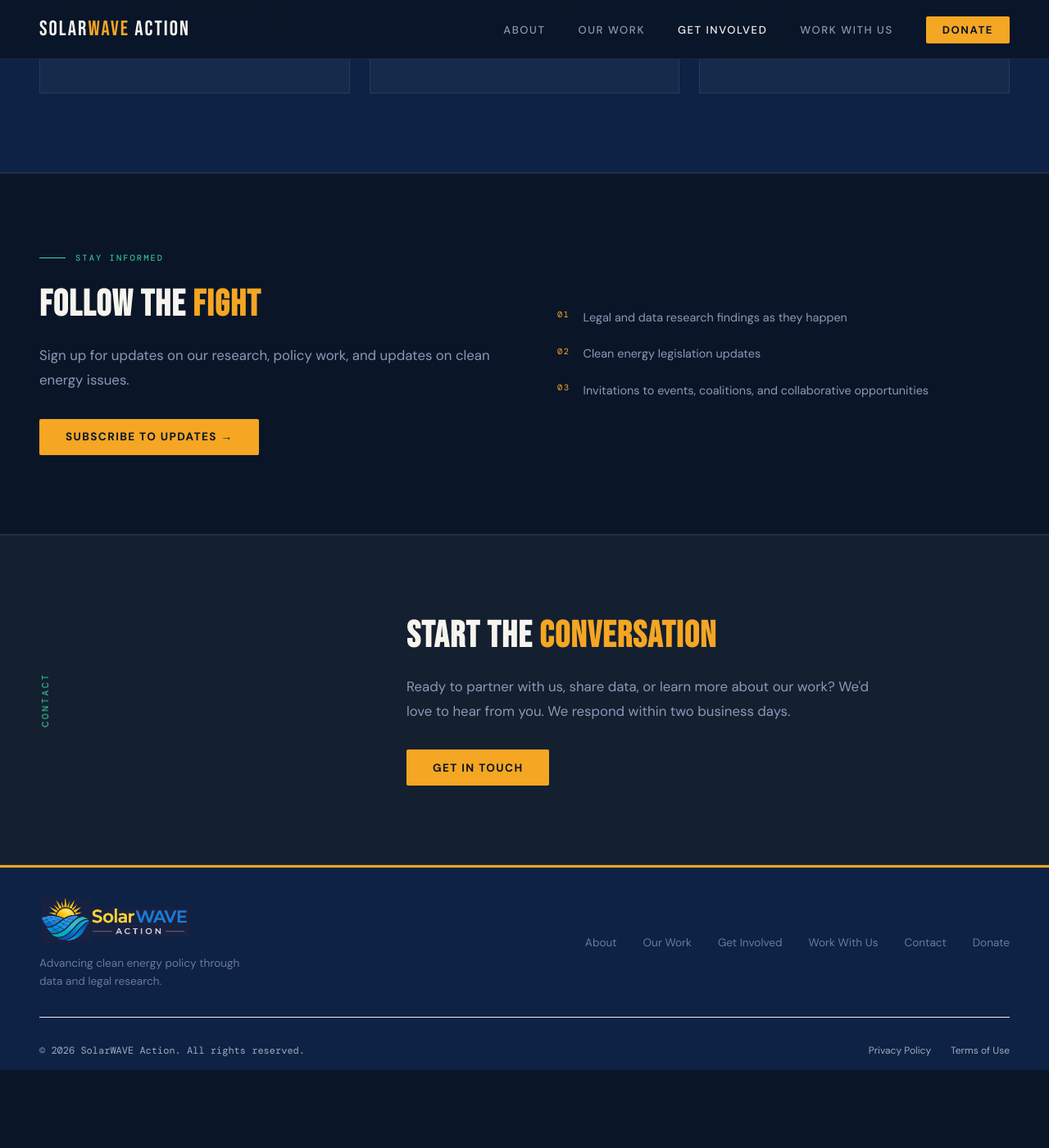
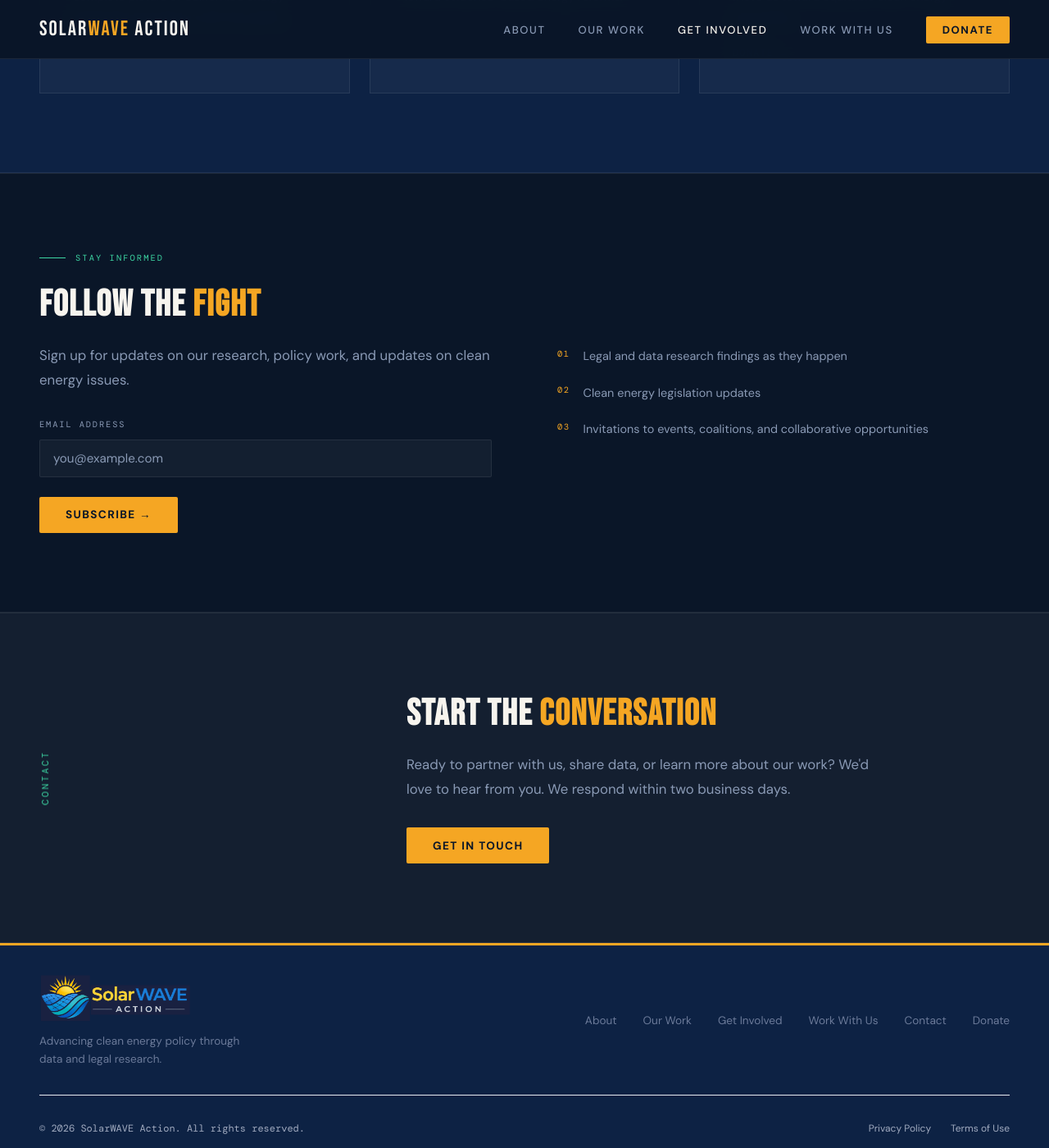
Before and after one commit to SolarWAVE-Action/solarwave-website, a Jekyll site: the page built from get_involved/get_involved.html, in a window 1280 px wide and 1400 px high, scrolled down 948 px. Shown: the whole window at 82% size. Built offline with Jekyll 4.4.1, drawn with Linux system fonts in a browser that asks for light colours; comment, search, counter and statistics services are not loaded; before the commit the page ends 2253 px from its top, so only the background shows below that.

Commit message:
swapped out kit for mailchimp for subscriptions

```diff
--- a/get_involved/get_involved.html
+++ b/get_involved/get_involved.html
@@ -95,6 +95,33 @@ permalink: /get_involved/
     .newsletter-meta::before { content: ''; display: inline-block; width: 2rem; height: 1px; background: var(--accent); }
     .newsletter-cta { margin-top: 2rem; }
 
+    .mc-signup-form { display: flex; flex-direction: column; gap: 0.75rem; }
+    .mc-signup-form label {
+      font-family: 'DM Mono', monospace;
+      font-size: 0.65rem; letter-spacing: 0.18em; text-transform: uppercase;
+      color: var(--muted);
+    }
+    .mc-signup-form input[type="email"] {
+      width: 100%; box-sizing: border-box;
+      background: var(--panel); border: 1px solid var(--border);
+      color: var(--white); font-family: 'DM Sans', sans-serif; font-size: 0.95rem;
+      padding: 0.75rem 1rem; border-radius: 2px; outline: none;
+      transition: border-color 0.2s;
+    }
+    .mc-signup-form input[type="email"]::placeholder { color: var(--muted); }
+    .mc-signup-form input[type="email"]:focus { border-color: rgba(245,166,35,0.5); }
+    .mc-signup-form input[type="submit"] {
+      background: var(--sun); color: var(--sky);
+      border: none; cursor: pointer;
+      padding: 0.85rem 2rem; border-radius: 2px;
+      font-family: 'DM Sans', sans-serif; font-weight: 700;
+      font-size: 0.85rem; letter-spacing: 0.1em; text-transform: uppercase;
+      transition: background 0.2s; align-self: flex-start;
+    }
+    .mc-signup-form input[type="submit"]:hover { background: var(--sun-light); }
+    #mce-success-response { color: var(--accent); font-size: 0.85rem; margin-top: 0.5rem; }
+    #mce-error-response { color: #e05; font-size: 0.85rem; margin-top: 0.5rem; }
+
     /* ─── RESPONSIVE ─── */
     @media (max-width: 900px) {
       .page-hero { padding: 8rem 1.5rem 4rem; }
@@ -158,7 +185,20 @@ permalink: /get_involved/
         <h2>Follow the <span>Fight</span></h2>
         <p>Sign up for updates on our research, policy work, and updates on clean energy issues.</p>
         <div class="newsletter-cta">
-          <a href="https://solarwave-action.kit.com/459c44ad1a" class="btn-primary" target="_blank" rel="noopener">Subscribe to Updates →</a>
+          <form action="https://github.us7.list-manage.com/subscribe/post?u=a794191a3e439eee0ee8f3194&amp;id=c8b50ae51f&amp;f_id=00f7afe4f0"
+                method="post" id="mc-embedded-subscribe-form" name="mc-embedded-subscribe-form"
+                class="mc-signup-form validate" target="_blank">
+            <label for="mce-EMAIL">Email Address</label>
+            <input type="email" name="EMAIL" id="mce-EMAIL" placeholder="you@example.com" required>
+            <div aria-hidden="true" style="position:absolute; left:-5000px;">
+              <input type="text" name="b_a794191a3e439eee0ee8f3194_c8b50ae51f" tabindex="-1" value="">
+            </div>
+            <div id="mce-responses">
+              <div id="mce-error-response" style="display:none;"></div>
+              <div id="mce-success-response" style="display:none;"></div>
+            </div>
+            <input type="submit" value="Subscribe →" name="subscribe" id="mc-embedded-subscribe">
+          </form>
         </div>
       </div>
       <div>
@@ -180,6 +220,10 @@ permalink: /get_involved/
     </div>
   </section>
 
+  <script src="https://code.jquery.com/jquery-3.7.1.min.js"></script>
+  <script src="//s3.amazonaws.com/downloads.mailchimp.com/js/mc-validate.js"></script>
+  <script>(function($){window.fnames=new Array();window.ftypes=new Array();fnames[0]='EMAIL';ftypes[0]='email';}(jQuery));var $mcj=jQuery.noConflict(true);</script>
+
   <!-- START THE CONVERSATION -->
   <section class="conversation">
     <div class="conversation-inner">
```
